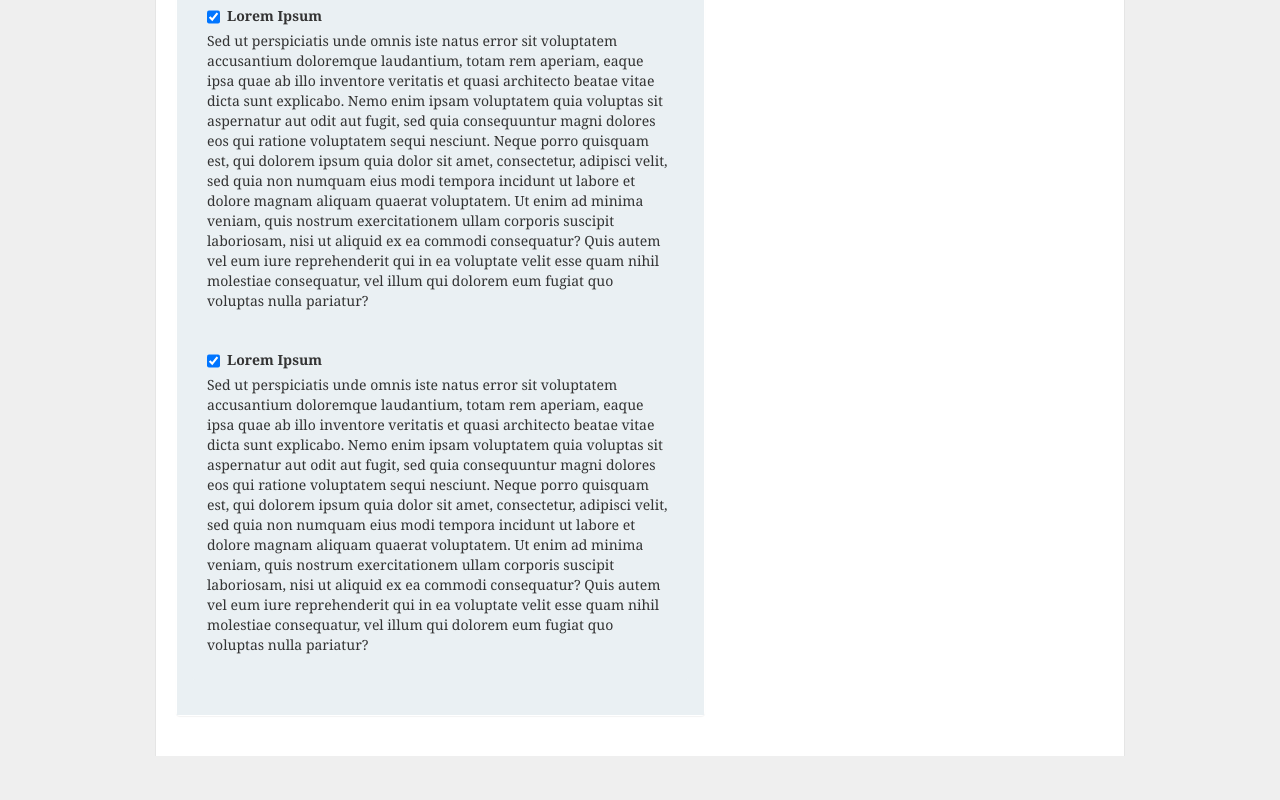
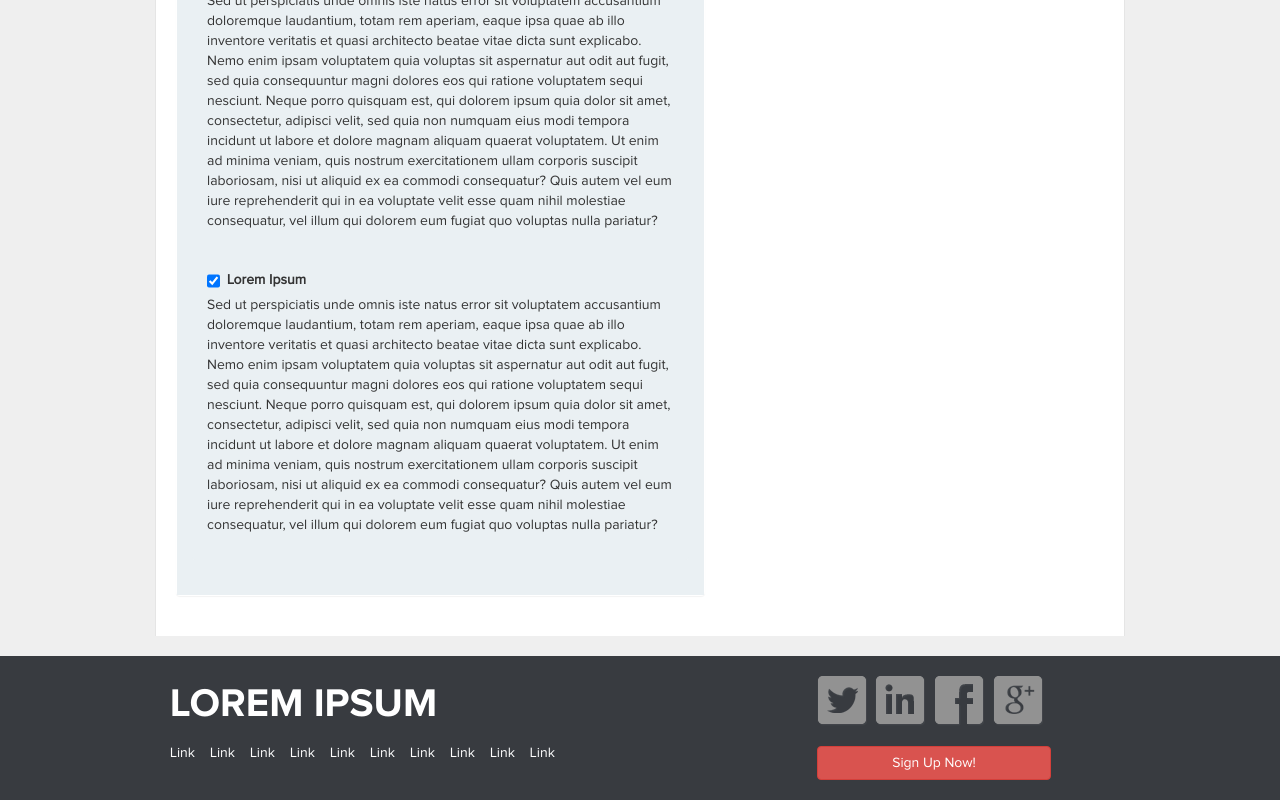
Before and after one commit to acr13/freezing-octo-wight, a plain HTML site: page index.html in a window 1280 px wide. Shown: the part 753-1553 px from the top of the page. Before the commit the page ends 1509 px from the top, so only its background shows below. Drawn offline with nearby package versions, Linux system fonts and the light colour scheme.

Commit message:
fonts, footer, spacing

```diff
--- /dev/null
+++ b/css/fonts.css
@@ -0,0 +1,29 @@
+@font-face {
+	font-family: 'prox-reg';
+	src: url('../fonts/ProximaNova-Regular.otf') format('opentype');
+}
+
+@font-face {
+	font-family: 'prox-bold';
+	src: url('../fonts/ProximaNova-Bold.otf') format('opentype');
+}
+
+@font-face {
+	font-family: 'prox-light';
+	src: url('../fonts/ProximaNova-Light.otf') format('opentype');
+}
+
+@font-face {
+	font-family: 'prox-semibold';
+	src: url('../fonts/ProximaNova-Semibold.otf') format('opentype');
+}
+
+@font-face {
+	font-family: 'prox-cond-semibold';
+	src: url('../fonts/ProximaNova-Semibold.otf') format('opentype');
+}
+
+@font-face {
+	font-family: 'prox-cond-reg';
+	src: url('../fonts/ProximaNovaCond-Regular.otf') format('opentype');
+}
--- a/css/styles.css
+++ b/css/styles.css
@@ -1,9 +1,11 @@
+@import url('fonts.css');
+
 /*
  * Globals
  */
 
 body {
-  font-family: Georgia, "Times New Roman", Times, serif;
+  font-family: 'prox-reg';
   color: #333333;
   background: #efefef;
 }
@@ -15,11 +17,9 @@ h4, .h4,
 h5, .h5,
 h6, .h6 {
   margin-top: 20px;
-  font-family: "Helvetica Neue", Helvetica, Arial, sans-serif;
-  font-weight: normal;
+  font-family: 'prox-bold';
   color: #333;
 }
-
 
 /*
  * Override Bootstrap's default container.
@@ -31,8 +31,6 @@ h6, .h6 {
   }
 }
 
-
-
 /*
  * Masthead for nav
  */
@@ -42,11 +40,13 @@ h6, .h6 {
 }
 
 .navbar-brand {
-	color: #ffffff;
+	font-family: 'prox-bold' !important;
+	font-size: 40px !important;
 }
 
 .navbar a {
 	color: #ffffff;
+	font-family: 'prox-cond-reg';
 }
 
 .nav > li > a:hover, .nav > li > a:focus {
@@ -144,3 +144,78 @@ h6, .h6 {
 .form-submit {
 
 }
+
+/* footer */
+.footer {
+  margin-top: 20px;
+  padding: 20px 0;
+  color: #ffffff;
+  text-align: left;
+  background-color: #383b40;
+}
+.footer .brand {
+	text-decoration: none;
+	color: #ffffff;
+	font-family: 'prox-bold' !important;
+	font-size: 40px !important;
+}
+
+.footer-links {
+	list-style-type: none;
+	margin-bottom: 20px;
+}
+
+.footer-links ul {
+	padding: 0;
+}
+
+.footer-links ul li {
+	display: block;
+	float: left;
+	margin-right: 15px;
+}
+
+.footer-links ul a {
+	color: #ffffff;
+}
+
+.footer .social-media {
+	list-style-type: none;
+	padding: 0;
+	overflow: hidden;
+	margin-bottom: 20px;
+}
+
+.footer .social-media li {
+	position: relative;
+	float: left;
+	width: 20%;
+	margin: 0;
+}
+
+.footer .social-media .first {
+	margin: 0;
+}
+
+.footer .social-media li a {
+	text-indent: 1000%;
+	white-space: nowrap;
+	overflow: hidden;
+	display: block;
+	width: 50px;
+	height: 50px;
+	background: url(../images/sprite-footer-social.png) no-repeat;
+}
+
+.footer .social-media .facebook { background-position: 0 0; }
+.footer .social-media .facebook:hover { background-position: 0 -50px; }
+.footer .social-media .linkedin { background-position: -50px 0; }
+.footer .social-media .linkedin:hover { background-position: -50px -50px; }
+.footer .social-media .twitter { background-position: -100px 0; }
+.footer .social-media .g-plus { background-position: -150px 0; }
+.footer .social-media .g-plus:hover { background-position: -150px -50px; }
+.footer .social-media .twitter:hover { background-position: -100px -50px; }
+
+.footer .footer-btn .btn {
+	width: 80%;
+}
--- a/index.html
+++ b/index.html
@@ -4,7 +4,7 @@
 <meta charset="utf-8">
     <meta http-equiv="X-UA-Compatible" content="IE=edge">
     <meta name="viewport" content="width=device-width, initial-scale=1">
-    <title>Bootstrap 101 Template</title>
+    <title>Landing Page Template</title>
 
     <!-- Bootstrap -->
     <link href="css/bootstrap.min.css" rel="stylesheet">
@@ -28,18 +28,18 @@
 	        <span class="icon-bar"></span>
 	        <span class="icon-bar"></span>
       	</button>
-  		  <a class="navbar-brand" href="#">Lorem Ipsum</a>
+  		  <a class="navbar-brand" href="#">LOREM IPSUM</a>
   		</div>
 
   		<div class="collapse navbar-collapse" id="bs-example-navbar-collapse-1">
 	      <ul class="nav navbar-nav">
 
-	        <li class="active"><a href="#">Link</a></li>
-	        <li><a href="#">Link</a></li>
-	        <li><a href="#">Link</a></li>
-	        <li><a href="#">Link</a></li>
-	        <li><a href="#">Link</a></li>
-	        <li><a href="#">Link</a></li>
+	        <li class="active"><a href="#">LINK</a></li>
+	        <li><a href="#">LINK</a></li>
+	        <li><a href="#">LINK</a></li>
+	        <li><a href="#">LINK</a></li>
+	        <li><a href="#">LINK</a></li>
+	        <li><a href="#">LINK</a></li>
 
 	        <li class="dropdown">
 	          <a href="#" class="dropdown-toggle" data-toggle="dropdown">Dropdown <span class="caret"></span></a>
@@ -114,6 +114,53 @@
 
   </div><!-- /.container -->
 
+  <!-- footer -->
+  <div class="footer">
+    <div class="container">
+
+      <div class="row">
+
+      <div class="col-sm-7">
+        <div class="brand-wrapper">
+          <a href="#" class="brand">LOREM IPSUM</a>
+        </div>
+        <div class="footer-links">
+          <ul>
+            <a href="#"><li>Link</li></a>
+            <a href="#"><li>Link</li></a>
+            <a href="#"><li>Link</li></a>
+            <a href="#"><li>Link</li></a>
+            <a href="#"><li>Link</li></a>
+            <a href="#"><li>Link</li></a>
+            <a href="#"><li>Link</li></a>
+            <a href="#"><li>Link</li></a>
+            <a href="#"><li>Link</li></a>
+            <a href="#"><li>Link</li></a>
+          </ul>
+        </div>
+      </div>
+
+      <div class="col-sm-4 col-sm-offset-1">
+
+        <ul class="social-media">
+          <li class="first">
+            <a href="#" rel="me" target="_blank" class="twitter ir">Twitter</a>
+          </li>
+          <li>
+            <a href="#" rel="me" target="_blank" class="linkedin ir">LinkedIn</a>
+          </li>
+          <li>
+            <a href="#" target="_blank" rel="me" class="facebook ir">Facebook</a>
+          </li>
+          <li>
+            <a href="#" target="_blank" rel="publisher" class="g-plus ir">Google Plus</a>
+          </li>
+        </ul>
+        <div class="footer-btn"><button type="button" class="btn btn-danger">Sign Up Now!</button></div>
+      </div>
+    </div>
+  </div> <!-- /.footer -->
+
   <!-- Bootstrap core JavaScript
   ================================================== -->
   <!-- jQuery (necessary for Bootstrap's JavaScript plugins) -->
@@ -121,6 +168,7 @@
   <!-- Include all compiled plugins (below), or include individual files as needed -->
   <script src="js/bootstrap.min.js"></script>
   <script>
+  // sticky scroll - sign up bar
   $(function()
   {
   	var el = $('.sticky-scroll');
```
Also changed, not shown: fonts/ProximaNova-Black.otf (added), fonts/ProximaNova-Bold.otf (added), fonts/ProximaNova-BoldItalic.otf (added), fonts/ProximaNova-Extrabold.otf (added), fonts/ProximaNova-Light.otf (added), fonts/ProximaNova-LightItalic.otf (added), fonts/ProximaNova-Regular.otf (added), fonts/ProximaNova-RegularItalic.otf (added), fonts/ProximaNova-Semibold.otf (added), fonts/ProximaNova-SemiboldItalic.otf (added), fonts/ProximaNovaCond-Light.otf (added), fonts/ProximaNovaCond-LightIt.otf (added), fonts/ProximaNovaCond-Regular.otf (added), fonts/ProximaNovaCond-RegularIt.otf (added), 3 more files.
